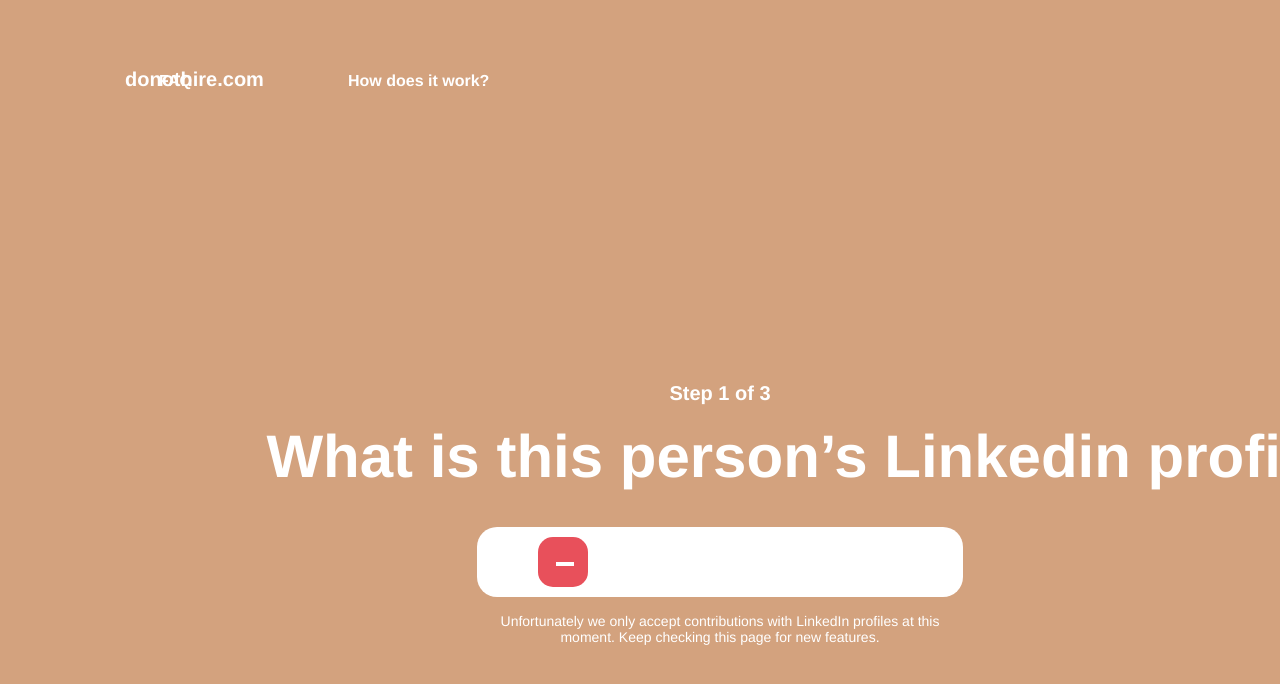
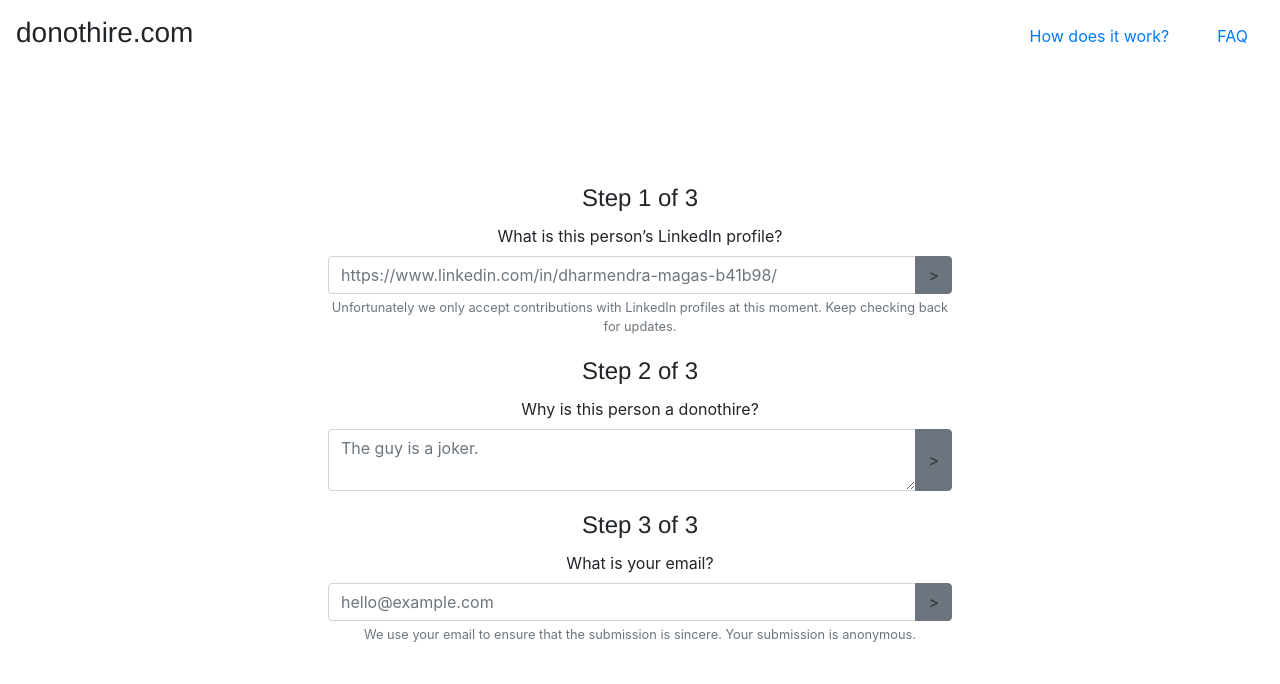
Before and after one commit to clementpoh/clementpoh.github.io, a plain HTML site: page index.html in a window 1280 px wide. Drawn offline with nearby package versions, Linux system fonts and the light colour scheme; a web font is replaced by a local one.

Commit message:
Adding first round of layout and css.

```diff
--- a/index.html
+++ b/index.html
@@ -1 +1,77 @@
-<!DOCTYPE html><html><head><link href="https://fonts.googleapis.com/css?family=Helvetica+Neue&display=swap" rel="stylesheet" /><link href="./main.css" rel="stylesheet" /><title>Document</title></head><body><div class="v1_2"><span class="v1_5">donothire.com</span><span class="v3_4">Step 1 of 3</span><span class="v3_7">Unfortunately we only accept contributions with LinkedIn profiles at this moment. Keep checking this page for new features.</span><span class="v3_5">What is this person’s Linkedin profile?</span><span class="v3_2">How does it work?</span><span class="v3_3">FAQ</span><div class="v3_6"></div><div class="v4_18"><div class="v3_8"></div><div class="v3_11"></div></div></div></body></html>
+<!doctype html>
+<html lang="en">
+  <head>
+    <!-- Required meta tags -->
+    <meta charset="utf-8">
+    <meta name="viewport" content="width=device-width, initial-scale=1, shrink-to-fit=no">
+
+    <!-- CSS -->
+    <link href="https://fonts.googleapis.com/css?family=Helvetica+Neue&display=swap" rel="stylesheet" />
+    <link rel="stylesheet" href="https://cdn.jsdelivr.net/npm/bootstrap@4.5.3/dist/css/bootstrap.min.css">
+    <link rel="stylesheet" href="./main.css">
+    <title>donothire.co</title>
+  </head>
+  <body class="text-center">
+    <div class="d-flex w-100 h-100 p-3 flex-column">
+      <header class="masthead mb-auto">
+        <h3 class="masthead-brand">donothire.com</h3>
+        <nav class="nav nav-masthead">
+          <a class="nav-link" href="#">How does it work?</a>
+          <a class="nav-link" href="#">FAQ</a>
+        </nav>
+      </header>
+      <main class="cover-container mx-auto inner cover">
+        <form action="get">
+          <fieldset class="form-group">
+            <legend>Step 1 of 3</legend>
+
+            <label for="target">What is this person’s LinkedIn profile?</label>
+
+            <div class="input-group">
+              <input type="url" id="target" class="form-control" placeholder="https://www.linkedin.com/in/dharmendra-magas-b41b98/">
+              <div class="input-group-append">
+                <button class="btn btn-secondary" type="button">&gt;</button>
+              </div>
+            </div>
+
+            <small class="form-text text-muted">Unfortunately we only accept contributions with LinkedIn profiles at this moment. Keep checking back for updates.</small>
+          </fieldset>
+
+          <fieldset class="form-group">
+            <legend>Step 2 of 3</legend>
+
+            <label for="reasoning">Why is this person a donothire?</label>
+
+            <div class="input-group">
+              <textarea id="reasoning" class="form-control" placeholder="The guy is a joker."></textarea>
+              <div class="input-group-append">
+                <button class="btn btn-secondary" type="button">&gt;</button>
+              </div>
+            </div>
+          </fieldset>
+
+          <fieldset class="form-group">
+            <legend>Step 3 of 3</legend>
+
+            <label for="sender">What is your email?</label>
+
+            <div class="input-group">
+              <input type="email" id="sender" class="form-control" placeholder="hello@example.com">
+              <div class="input-group-append">
+                <button class="btn btn-secondary" type="button">&gt;</button>
+              </div>
+            </div>
+
+            <small class="form-text text-muted">We use your email to ensure that the submission is sincere. Your submission is anonymous.</small>
+          </fieldset>
+
+        </form>
+      </main>
+      <footer class="mastfoot mt-auto">
+      </footer>
+    </div>
+
+    <!-- JavaScript -->
+    <script src="https://cdn.jsdelivr.net/npm/vue/dist/vue.js"></script>
+  </body>
+</html>
--- a/main.css
+++ b/main.css
@@ -1,137 +1,127 @@
-* {
-  overflow-x: hidden;
-  padding: 0px !important;
-  margin: 0px !important;
+/*
+ * Globals
+ */
+
+
+h1, h2, h3, h4, h5, h6 {
+  font-family: Helvetica Neue;
 }
-.v1_2 {
-  width: 100%;
-  height: 1024px;
-  background: rgba(211,162,126,1);
-  opacity: 1;
-  position: relative;
-  top: 0px;
-  left: 0px;
-  overflow: hidden;
+
+form > fieldset > legend {
+  font-family: Helvetica Neue;
 }
-.v1_5 {
-  width: 139px;
-  color: rgba(255,255,255,1);
-  position: absolute;
-  top: 68px;
-  left: 125px;
-  font-family: Helvetica Neue;
-  font-weight: Bold;
-  font-size: 20px;
-  opacity: 1;
-  text-align: left;
+
+/* Links */
+a,
+a:focus,
+a:hover {
+  /*
+  color: #fff;
+  */
 }
-.v3_4 {
-  width: 102px;
-  color: rgba(255,255,255,1);
-  position: absolute;
-  top: 382px;
-  left: 669px;
-  font-family: Helvetica Neue;
-  font-weight: Bold;
-  font-size: 20px;
-  opacity: 1;
-  text-align: center;
+
+/* Custom default button */
+.btn-secondary,
+.btn-secondary:hover,
+.btn-secondary:focus {
+  color: #333;
+  text-shadow: none; /* Prevent inheritance from `body` */
+  /*
+  background-color: #fff;
+  border: .05rem solid #fff;
+  */
 }
-.v3_7 {
-  width: 464px;
-  color: rgba(255,255,255,1);
-  position: absolute;
-  top: 613px;
-  left: 488px;
-  font-family: Helvetica Neue;
-  font-weight: Regular;
-  font-size: 14px;
-  opacity: 1;
-  text-align: center;
+
+
+/*
+ * Base structure
+ */
+
+html,
+body {
+  height: 100%;
+  /* background-color: #333; */
 }
-.v3_5 {
-  width: 100%;
-  color: rgba(255,255,255,1);
-  position: absolute;
-  top: 422px;
-  left: 177px;
-  font-family: Helvetica Neue;
-  font-weight: Bold;
-  font-size: 60px;
-  opacity: 1;
-  text-align: center;
+
+body {
+  display: flex;
+
+  /*
+  color: #fff;
+  text-shadow: 0 .05rem .1rem rgba(0, 0, 0, .5);
+  box-shadow: inset 0 0 5rem rgba(0, 0, 0, .5);
+  */
 }
-.v3_2 {
-  width: 143px;
-  color: rgba(255,255,255,1);
-  position: absolute;
-  top: 72px;
-  left: 348px;
-  font-family: Helvetica Neue;
-  font-weight: Bold;
-  font-size: 16px;
-  opacity: 1;
-  text-align: left;
+
+.cover-container {
+  max-width: 42em;
 }
-.v3_3 {
-  width: 33px;
-  color: rgba(255,255,255,1);
-  position: absolute;
-  top: 72px;
-  left: 159px;
-  font-family: Helvetica Neue;
-  font-weight: Bold;
-  font-size: 16px;
-  opacity: 1;
-  text-align: left;
+
+
+/*
+ * Header
+ */
+.masthead {
+  margin-bottom: 2rem;
 }
-.v3_6 {
-  width: 486px;
-  height: 70px;
-  background: rgba(255,255,255,1);
-  opacity: 1;
-  position: absolute;
-  top: 527px;
-  left: 477px;
-  border-top-left-radius: 20px;
-  border-top-right-radius: 20px;
-  border-bottom-left-radius: 20px;
-  border-bottom-right-radius: 20px;
-  overflow: hidden;
+
+.masthead-brand {
+  margin-bottom: 0;
 }
-.v4_18 {
-  width: 50px;
-  height: 50px;
-  background: url("../images/v4_18.png");
-  background-repeat: no-repeat;
-  background-position: center center;
-  background-size: cover;
-  opacity: 1;
-  position: absolute;
-  top: 537px;
-  left: 538px;
-  overflow: hidden;
+
+.nav-masthead .nav-link {
+  /*
+  padding: .25rem 0;
+  font-weight: 700;
+  color: rgba(255, 255, 255, .5);
+  background-color: transparent;
+  border-bottom: .25rem solid transparent;
+  */
 }
-.v3_8 {
-  width: 50px;
-  height: 50px;
-  background: rgba(232,80,91,1);
-  opacity: 1;
-  position: absolute;
-  top: 0px;
-  left: 0px;
-  border-top-left-radius: 15px;
-  border-top-right-radius: 15px;
-  border-bottom-left-radius: 15px;
-  border-bottom-right-radius: 15px;
-  overflow: hidden;
+
+.nav-masthead .nav-link:hover,
+.nav-masthead .nav-link:focus {
+  /*
+  border-bottom-color: rgba(255, 255, 255, .25);
+  */
 }
-.v3_11 {
-  width: 14px;
-  background: url("../images/v3_11.png");
-  opacity: 1;
-  position: absolute;
-  top: 25px;
-  left: 18px;
-  border: 2px solid rgba(255,255,255,1);
+
+.nav-masthead .nav-link + .nav-link {
+  margin-left: 1rem;
 }
+
+.nav-masthead .active {
+    /*
+  color: #fff;
+  border-bottom-color: #fff;
+  */
+}
+
+@media (min-width: 48em) {
+  .masthead-brand {
+    float: left;
+  }
+  .nav-masthead {
+    float: right;
+  }
+}
+
+
+/*
+ * Cover
+ */
+.cover {
+  padding: 0 1.5rem;
+}
+.cover .btn-lg {
+  padding: .75rem 1.25rem;
+  font-weight: 700;
+}
+
+
+/*
+ * Footer
+ */
+.mastfoot {
+  color: rgba(255, 255, 255, .5);
+}
```
